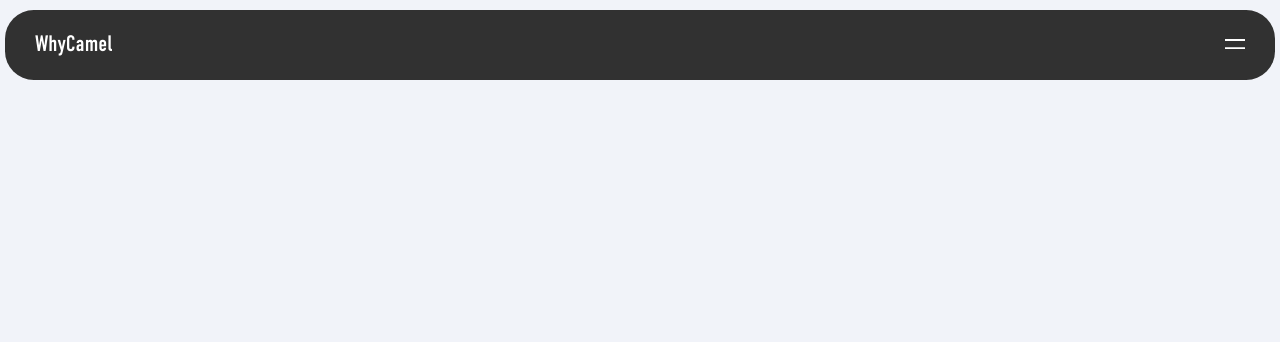
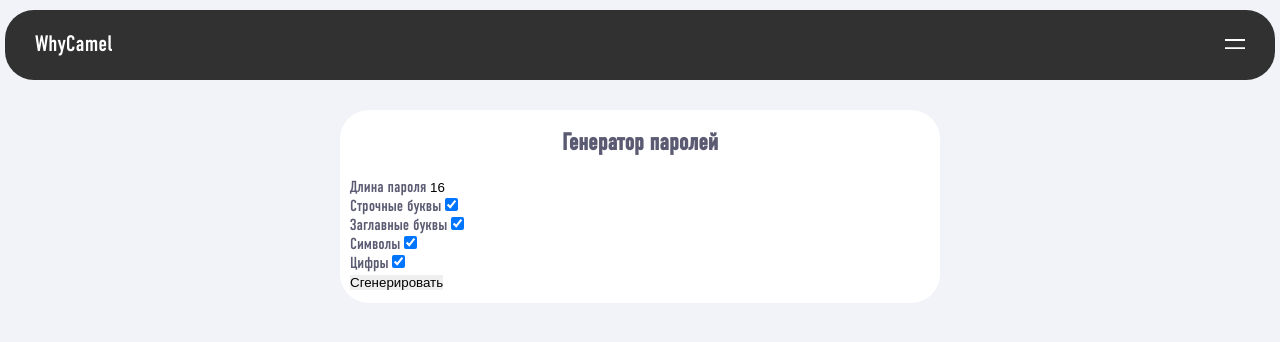
Before and after one commit to PogodiPostoi/Password-Generator, a plain HTML site: page index.html in a window 1280 px wide. Shown: the top 342 px of the page. Drawn offline with Linux system fonts and the light colour scheme; a web font is replaced by a local one.

Commit message:
layout and js

```diff
--- a/css/style.css
+++ b/css/style.css
@@ -195,6 +195,23 @@ body {
     overflow: hidden;
 }
 
+/*form*/
+
+.form {
+    width: 100%;
+    max-width: 600px;
+    margin: 100px auto;
+    padding: 10px;
+
+    background-color: #fff;
+    border-radius: 1.8rem;
+}
+
+.form__title {
+    margin: 10px 0 20px;
+
+    text-align: center;
+}
 
 
 @media (max-width: 480px) {
--- a/index.html
+++ b/index.html
@@ -29,6 +29,34 @@
         </div>
     </header>
 
+    <div class="form">
+        <h2 class="form__title">Генератор паролей</h2>
+        <div class="form__option">
+            <div class="form__result" id="result"></div>
+        </div>
+        <div class="form__option">
+            <label for="length">Длина пароля</label>
+            <input type="number" id="length" min="4" max="25" value="16">
+        </div>
+        <div class="form__option">
+            <label for="lowerCase">Строчные буквы</label>
+            <input type="checkbox" id="lowerCase" checked>
+        </div>
+        <div class="form__option">
+            <label for="upperCase">Заглавные буквы</label>
+            <input type="checkbox" id="upperCase" checked>
+        </div>
+        <div class="form__option">
+            <label for="symbols">Символы</label>
+            <input type="checkbox" id="symbols" checked>
+        </div>
+        <div class="form__option">
+            <label for="numbers">Цифры</label>
+            <input type="checkbox" id="numbers" checked>
+        </div>
+        <button class="form__button" id="generate">Сгенерировать</button>
+    </div>
+
     <script src="js/script.js"></script>
 </body>
 </html>
--- a/js/script.js
+++ b/js/script.js
@@ -1,4 +1,53 @@
+//TODO: https://html5css.ru/howto/howto_js_copy_clipboard.php -- Копирование в буфер обмена пароля из поля
+
 const menu = document.getElementById('menu__toggle')
+const button = document.getElementById('generate')
 
-// Бургер-меню. Запрет на скролл при активном меню
+
+// * Бургер-меню. Запрет на скролл при активном меню
+
+
 menu.addEventListener('click', () =>  document.body.classList.toggle('noScroll'))
+
+// * Генератор пароля
+
+const generator = () => Math.floor(Math.random() * (max + 1 - min) + min)
+const generateRandomLowerCase = () => String.fromCharCode(97, 122)
+const generateRandomUpperCase = () => String.fromCharCode(65, 90)
+const generateRandomSymbols = () => {
+    const symbols = "~*$%@#^&!?'-=/,.{}()[]<>"
+    return symbols[generator(0, symbols.length - 1)]
+}
+
+const generate = () => {
+    let password = ''
+
+    let length = +document.getElementById('length').value
+
+    let lowerCase = document.getElementById('lowerCase').checked
+    let upperCase = document.getElementById('upperCase').checked
+    let symbols = document.getElementById('symbols').checked
+    let numbers = document.getElementById('numbers').checked
+
+    if (lowerCase + upperCase + symbols + numbers <= 0) {
+        return
+    }
+
+    for (let i = 0; i < length; i++) {
+        const k = generator(0, 3)
+        if (lowerCase && k === 0) {
+            password += generateRandomLowerCase()
+        } else if (upperCase && l === 1) {
+            password += generateRandomUpperCase()
+        } else if (symbols && k === 2) {
+            password += generateRandomSymbols()
+        } else if (numbers && k === 3) {
+            password += generator(0, 9)
+        } else {
+            i --
+        }
+    }
+    document.getElementById('result').textContent = password
+}
+
+button.addEventListener('click', generate())
```
